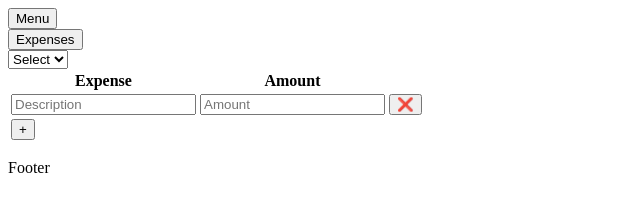
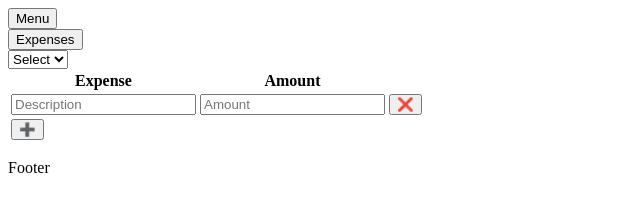
Before and after one commit to gnsbriel/expenses-web, a website: page pages/home/index.html in a window 1280 px wide. Shown: the full height of the page, 0-640 px from the left. Drawn offline with Linux system fonts and the light colour scheme.

Commit message:
Changed icon and id atribute

```diff
--- a/pages/home/index.html
+++ b/pages/home/index.html
@@ -62,7 +62,9 @@
                             </tr>
                         </tbody>
                         <tfoot>
-                            <tr><td><button id="expenses">+</button></td></tr>
+                            <tr>
+                                <td><button id="add_new_expense">➕</button></td>
+                            </tr>
                         </tfoot>
                     </table>
                 </div>
```
